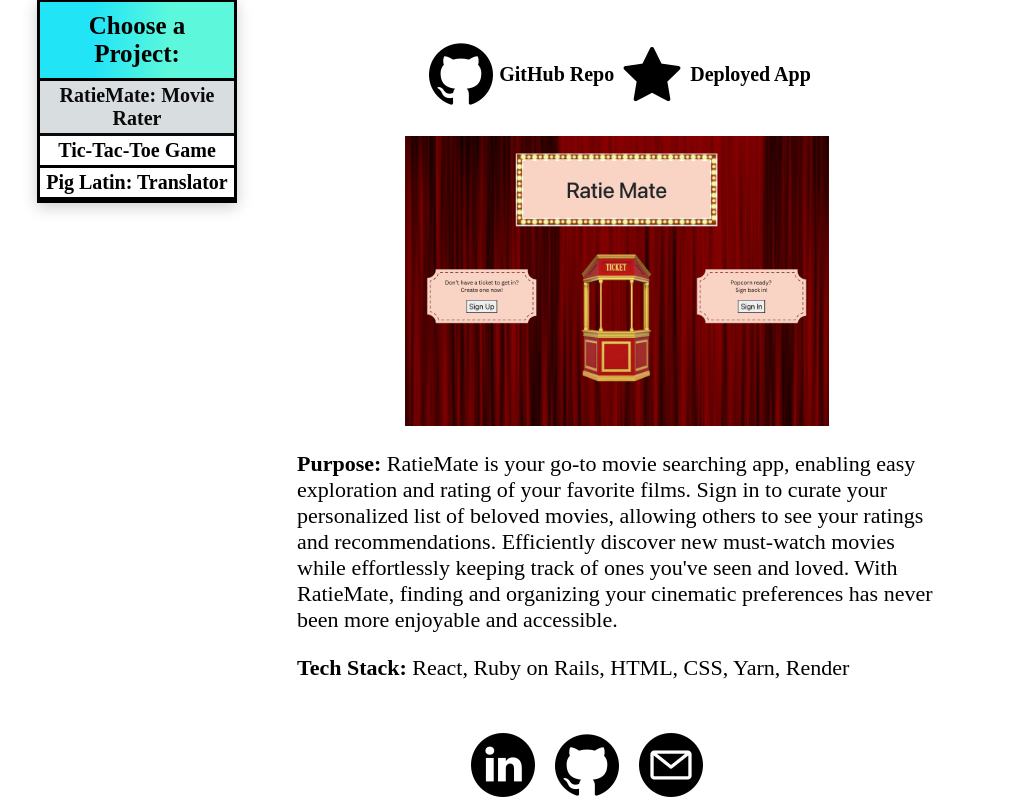
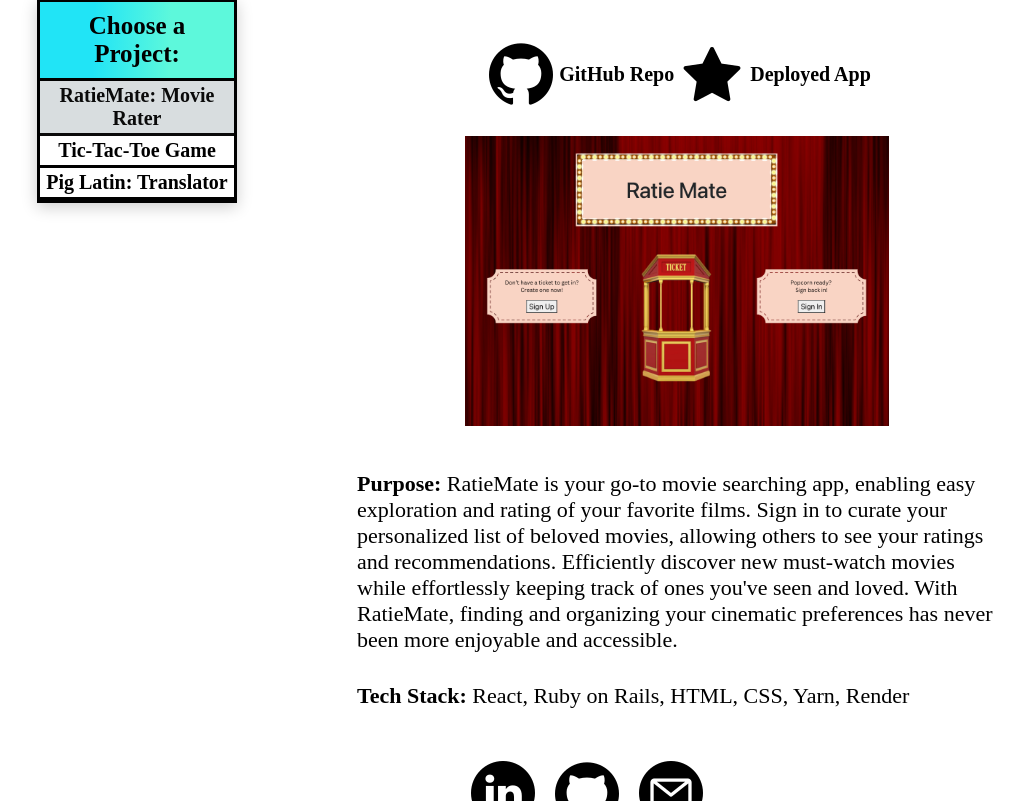
Before and after one commit to tori-calkins/portfolio2023, a React (Create React App) app: page /projects in a window 1280 px wide. Shown: the part 181-982 px from the top of the page, without its empty margins (53-1077 px from the left). After the commit the page ends 912 px from the top, so only its background shows below. Built offline with nearby package versions, Linux system fonts and the light colour scheme.

Commit message:
final touches done

```diff
--- a/src/App.css
+++ b/src/App.css
@@ -77,13 +77,14 @@
 }
 
 
-/* Icons Footer styling */
+/* Footer styling */
 .footer {
   width: 100%;
   display: flex;
   justify-content: center;
   align-items: center;
-  margin: 0 auto;
+  position: fixed;
+  margin: 0;
 }
 .bottomIcons{
   display: flex;
@@ -168,7 +169,7 @@
   font-weight: bold;
 }
 .project-details{
-  margin-left: 60px;
+  margin-left: 120px;
   width: 50%;
 }
 #projectName{
@@ -198,7 +199,7 @@
 
 #project-images{
   height: 290px;
-  display:flex;
+  display: flex;
   justify-content: center;
   align-items: center;
   margin: auto;
@@ -207,7 +208,7 @@
 #techStack, #projectDescription{
   font-size:22px;
   font-family: IBM Plex Serif;
-  margin-top: 10px;
+  margin-top: 30px;
 }
 
 
```
Also changed, not shown: 1 other file (tests, documents, lock files or other folders).
